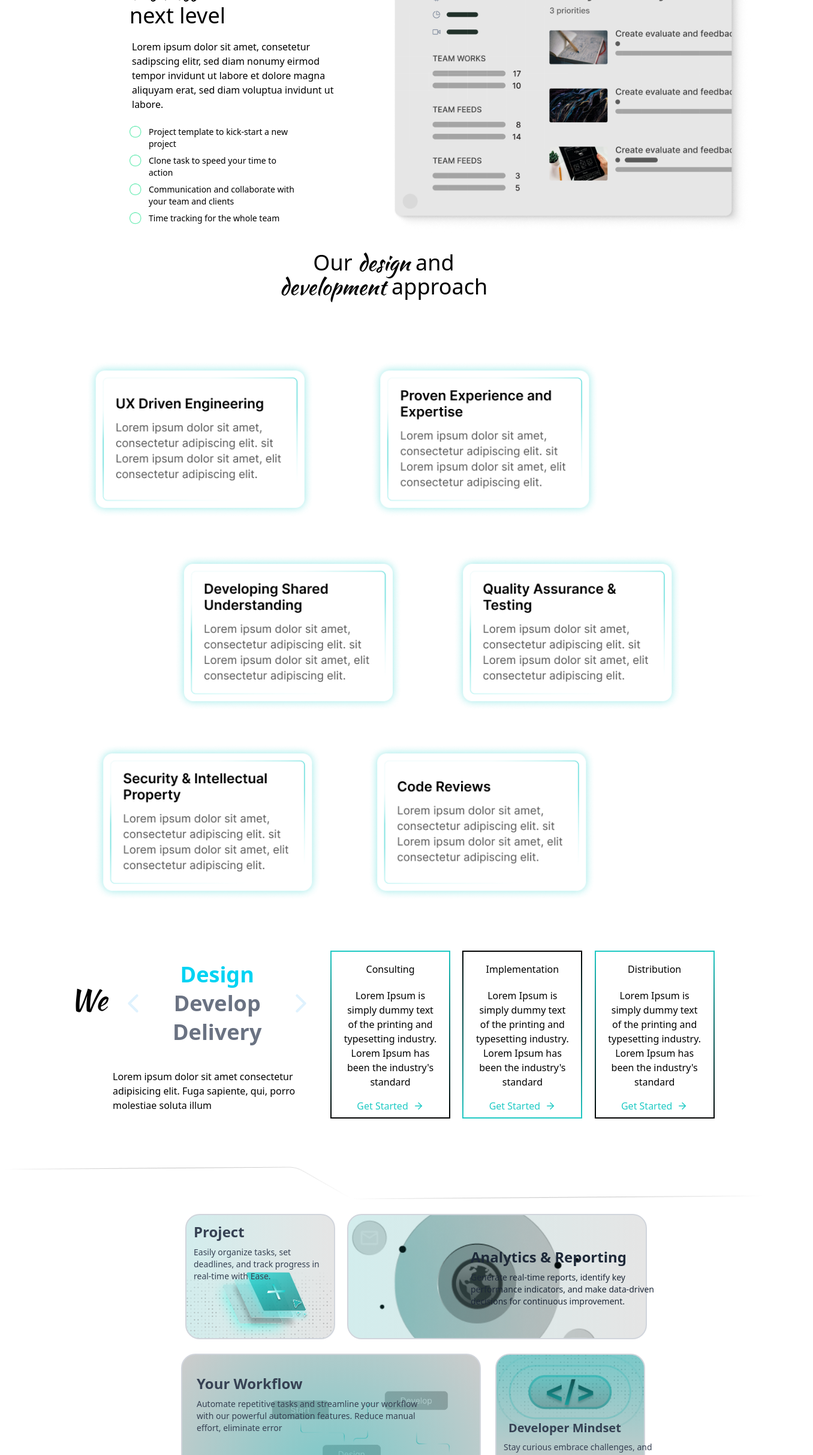
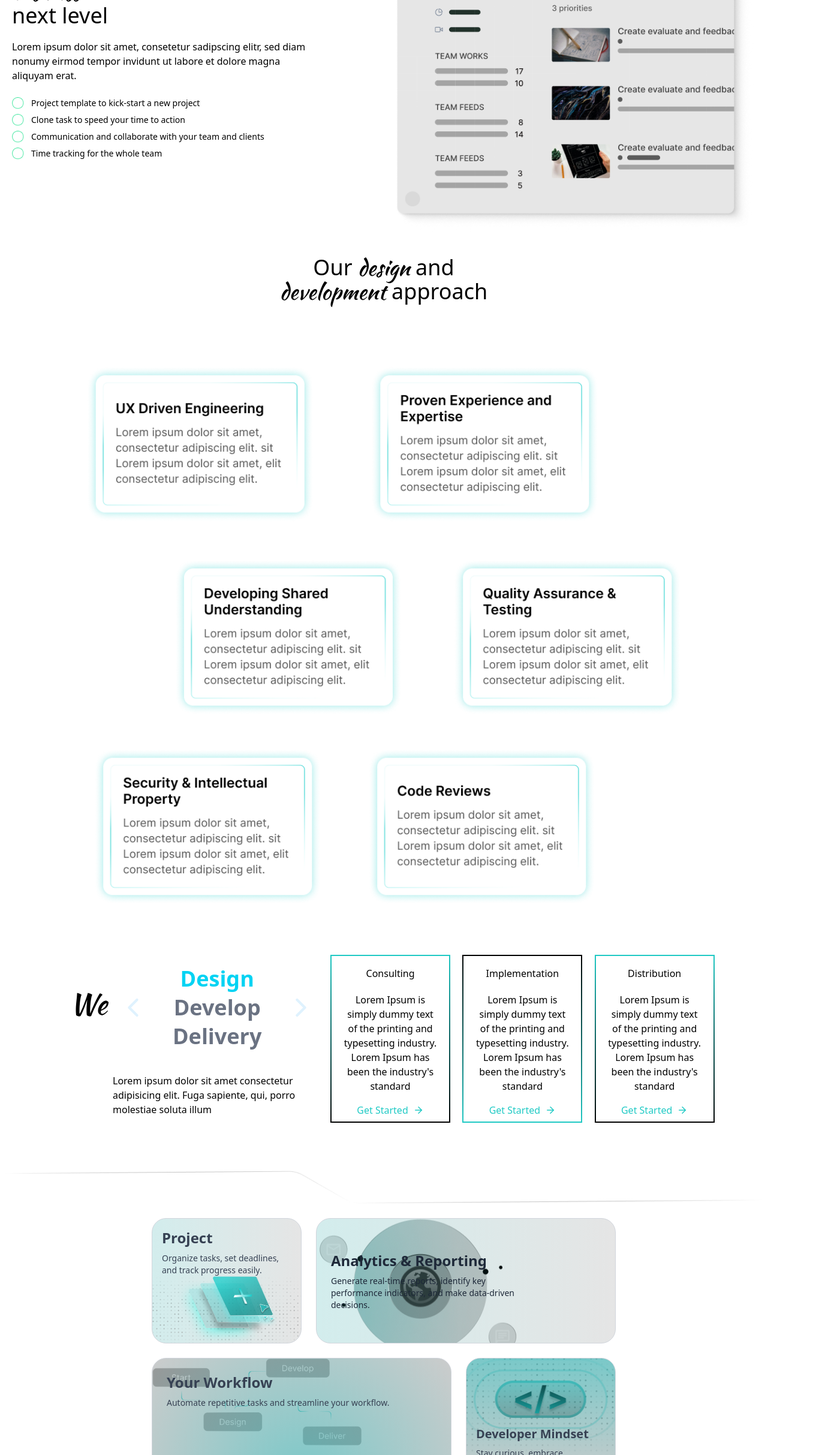
Before and after one commit to HarikaraPrashath/Ceylon_Developer_ui, a Next.js app: page / in a window 1280 px wide. Shown: the part 1583-4009 px from the top of the page at 60% size, 1356 px wide, since content can reach past the window. Built offline with nearby package versions, Linux system fonts and the light colour scheme.

Commit message:
workflow changes

```diff
--- a/app/components/Home/Worlflow.tsx
+++ b/app/components/Home/Worlflow.tsx
@@ -4,98 +4,78 @@ const Worlflow = () => {
   return (
     <div>
       {/* Desktop View */}
-      <div className="hidden lg:block max-w-[1440px] xl:ml-30 2xl:ml-10">
-        <div className="flex flex-row-reverse justify-center mt-6 ">
+      <div className="hidden lg:block">
+        {/* ROW 1 */}
+        <div className="flex flex-row-reverse justify-center mt-6 max-w-[1280px] mx-auto gap-6">
           <div
-            className="
-              relative border-gray-300 dark:border-gray-800 border-2 mx-5 rounded-3xl
-              flex flex-col justify-center items-start p-6 text-white
+            className="relative border border-gray-300 dark:border-gray-800 rounded-3xl
+            flex flex-col justify-center p-6
             bg-no-repeat bg-left
             bg-[linear-gradient(to_right,rgba(33,164,164,0.2),rgba(0,0,0,0.1)),url('/Images/Group%20669-light.png')]
-              dark:bg-[linear-gradient(to_right,rgba(33,164,164,0.35),rgba(0,0,0,0.5)),url('/Images/Group%20669.png')]
-            "
-            style={{
-              backgroundSize: "100%",
-              height: "209px",
-              width: "500px",
-            }}
+            dark:bg-[linear-gradient(to_right,rgba(33,164,164,0.35),rgba(0,0,0,0.5)),url('/Images/Group%20669.png')]"
+            style={{ height: "209px", width: "500px" }}
           >
-            <div className="w-60 flex flex-col -mt-40 md:w-80 ml-45 lg:mt-1">
-              <h1 className="font-bold text-2xl dark:text-gray-400 text-gray-800">Analytics & Reporting</h1>
-              <p className="mt-2 max-w-md text-sm  dark:text-gray-400 text-gray-800">
+            <div className="max-w-[320px]">
+              <h1 className="font-bold text-2xl text-gray-800 dark:text-gray-400">
+                Analytics & Reporting
+              </h1>
+              <p className="mt-2 text-sm text-gray-800 dark:text-gray-400">
                 Generate real-time reports, identify key performance indicators,
-                and make data-driven decisions for continuous improvement.
+                and make data-driven decisions.
               </p>
             </div>
           </div>
 
           <div
-            className="
-              dark:border-gray-800 border-gray-300 border-2 w-80 rounded-3xl ml-2 text-white
+            className="border border-gray-300 dark:border-gray-800 rounded-3xl
             bg-no-repeat bg-bottom
             bg-[url('/Images/Group%20681.png'),url('/Images/Mask%20group.png'),linear-gradient(to_right,rgba(33,164,164,0.2),rgba(0,0,0,0.1))]
-              dark:bg-[url('/Images/Group%20681.png'),url('/Images/Mask%20group.png')]
-            "
-            style={{
-              backgroundSize: "70%,100%,100%",
-              height: "209px",
-              width:"250px"
-            }}
+            dark:bg-[url('/Images/Group%20681.png'),url('/Images/Mask%20group.png')]"
+            style={{ height: "209px", width: "250px", backgroundSize: "70%,100%,100%" }}
           >
-            <div className="w-35 sm:w-60 p-3 flex flex-col">
-              <h1 className="font-bold text-2xl dark:text-gray-400 text-gray-700">Project</h1>
-              <p className="mt-2 max-w-md text-sm dark:text-gray-400 text-gray-700">
-                Easily organize tasks, set deadlines, and track progress in
-                real-time with Ease.
+            <div className="p-4">
+              <h1 className="font-bold text-2xl text-gray-700 dark:text-gray-400">
+                Project
+              </h1>
+              <p className="mt-2 text-sm text-gray-700 dark:text-gray-400">
+                Organize tasks, set deadlines, and track progress easily.
               </p>
             </div>
           </div>
         </div>
 
-        <div className="flex flex-row-reverse mt-6 gap-6 -lg:px-10 xl:-mr-20 2xl:mr-15 ">
+        {/* ROW 2 */}
+        <div className="flex flex-row-reverse justify-center mt-6 max-w-[1280px] mx-auto gap-6">
           <div
-            className="
-              relative  border-gray-300  dark:border-gray-800 border-2 w-80 rounded-3xl mr-70 text-white
+            className="border border-gray-300 dark:border-gray-800 rounded-3xl
             bg-no-repeat bg-top
             bg-[linear-gradient(to_bottom,rgba(33,164,164,0.6),rgba(0,0,0,0.2)),url('/Images/Group%20679.png'),url('/Images/Mask%20group1.png')]
-              dark:bg-[linear-gradient(to_bottom,rgba(33,164,164,0.35),rgba(0,0,0,0.5)),url('/Images/Group%20679.png'),url('/Images/Mask%20group1.png')]
-            "
-            style={{
-              backgroundSize: "100%,100%",
-              height: "209px",
-              width:"250px"
-            }}
+            dark:bg-[linear-gradient(to_bottom,rgba(33,164,164,0.35),rgba(0,0,0,0.5)),url('/Images/Group%20679.png'),url('/Images/Mask%20group1.png')]"
+            style={{ height: "209px", width: "250px" }}
           >
-            <div className="w-70 p-3 flex flex-col mt-32 lg:-mt-1">
-              <h1 className="font-bold text-2xl dark:text-gray-400 text-gray-700 px-2 xl:pt-25 xl:text-xl">Developer Mindset</h1>
-              <p className="mt-2 max-w-md text-sm dark:text-gray-400 text-gray-700">
-                Stay curious embrace challenges, and keep learning to grow as a
-                developer
+            <div className="p-4 mt-24">
+              <h1 className="font-bold text-xl text-gray-700 dark:text-gray-400">
+                Developer Mindset
+              </h1>
+              <p className="mt-2 text-sm text-gray-700 dark:text-gray-400">
+                Stay curious, embrace challenges, and keep learning.
               </p>
             </div>
           </div>
 
           <div
-            className="
-              relative w-140 border-gray-300 dark:border-gray-800 border-2 rounded-3xl
-              flex flex-col justify-center mb-7 items-start p-6 text-white
+            className="border border-gray-300 dark:border-gray-800 rounded-3xl
             bg-no-repeat
             bg-[radial-gradient(circle_at_bottom,rgba(33,164,164,0.6),rgba(0,0,0,0.2)),url('/Images/Group%20212.png')]
-              dark:bg-[radial-gradient(circle_at_bottom,rgba(33,164,164,0.35),rgba(0,0,0,0.5)),url('/Images/Group%20212.png')]
-            "
-            style={{
-              backgroundPosition: "bottom,right bottom",
-              backgroundSize: "100%,70%",
-              height: "209px",
-              width:"500px"
-            }}
+            dark:bg-[radial-gradient(circle_at_bottom,rgba(33,164,164,0.35),rgba(0,0,0,0.5)),url('/Images/Group%20212.png')]"
+            style={{ height: "209px", width: "500px", backgroundSize: "100%,70%" }}
           >
-            <div className="w-100 flex flex-col -mt-40 lg:pt-30">
-              <h1 className="text-2xl font-bold dark:text-gray-400 text-gray-700">Your Workflow</h1>
-              <p className="mt-2 max-w-md text-sm dark:text-gray-400 text-gray-700">
-                Automate repetitive tasks and streamline your workflow with our
-                powerful automation features. Reduce manual effort, eliminate
-                error
+            <div className="p-6">
+              <h1 className="font-bold text-2xl text-gray-700 dark:text-gray-400">
+                Your Workflow
+              </h1>
+              <p className="mt-2 text-sm text-gray-700 dark:text-gray-400">
+                Automate repetitive tasks and streamline your workflow.
               </p>
             </div>
           </div>
--- a/app/page.tsx
+++ b/app/page.tsx
@@ -83,7 +83,7 @@ const page = () => {
 
         {/* Activities */}
 
-        <div className="mx-3 2xl:mx-30 max-w-[1440px] relative mt-10  2xl:ml-40">
+        <div className="relative mt-10 mx-auto max-w-[1536px] px-4 2xl:px-12">
           <Image
             src="/Images/Vector.png"
             alt="vector"
@@ -91,48 +91,60 @@ const page = () => {
             height={1000}
             className="absolute top-0 right-0 z-30 opacity-90 pointer-events-none hidden md:block"
           />
-          <div className="lg:flex lg:flex-row xl:ml-40 ">
-            <div className="lg:-ml-10 lg:w-110">
-              <div className="text-center lg:text-start text-3xl w-86 mx-2 xl:text-4xl lg:text-3xl sm:text-3xl lg:w-80 lg:ml-20  2xl:ml-1 sm:w-90 sm:mx-auto xl:w-70">
-                <h1 className="">
-                  To upscale your</h1>
-                 <span className="[font-family:var(--font-kaushan)] pr-3">business</span>
-                  to the next level
+
+          <div className="lg:flex lg:flex-row max-w-[1280px] mx-auto 2xl:mx-30">
+            {/* left content */}
+            <div className="lg:w-1/2">
+              <div className="text-center lg:text-start text-3xl sm:text-3xl xl:text-4xl max-w-[290px] mx-auto lg:mx-0 ">
+                <h1>To upscale your</h1>
+                <span className="[font-family:var(--font-kaushan)] pr-3">business</span>
+                to the next level
               </div>
 
-              <div className=" sm:mx-20 max-w-[1440px] 2xl:mx-0 ">
-                <p className="text-center my-5 md:w-150 md:mx-auto lg:text-start lg:w-90 lg:ml-1 sm:text-start lg:text-md">
+              <div className="mt-5 max-w-[520px] mx-auto lg:mx-0">
+                <p className="text-center lg:text-start my-5">
                   Lorem ipsum dolor sit amet, consetetur sadipscing elitr, sed
                   diam nonumy eirmod tempor invidunt ut labore et dolore magna
-                  aliquyam erat, sed diam voluptua invidunt ut labore.
+                  aliquyam erat.
                 </p>
 
-                <p className="flex text-sm lg:text-md gap-3 py-1">
-                  <Image src="/Images/TikButton.png" alt="Tick icon" width={20} height={20} className="w-5 h-5 dark:text-black" />
-                  Project template to kick-start a new project
-                </p>
-
-                <p className="flex text-sm gap-3 py-1 lg:text-md">
-                  <Image src="/Images/TikButton.png" alt="Tick icon" width={20} height={20} className="w-5 h-5" />
-                  Clone task to speed your time to action
-                </p>
-
-                <p className="flex text-sm gap-3 py-1">
-                  <Image src="/Images/TikButton.png" alt="Tick icon" width={20} height={20} className="w-5 h-5" />
-                  Communication and collaborate with your team and clients
-                </p>
-
-                <p className="flex text-sm gap-3 py-1">
-                  <Image src="/Images/TikButton.png" alt="Tick icon" width={20} height={20} className="w-5 h-5" />
-                  Time tracking for the whole team
-                </p>
+                {[
+                  "Project template to kick-start a new project",
+                  "Clone task to speed your time to action",
+                  "Communication and collaborate with your team and clients",
+                  "Time tracking for the whole team",
+                ].map((text, i) => (
+                  <p key={i} className="flex text-sm lg:text-md gap-3 py-1">
+                    <Image
+                      src="/Images/TikButton.png"
+                      alt="Tick icon"
+                      width={20}
+                      height={20}
+                      className="w-5 h-5"
+                    />
+                    {text}
+                  </p>
+                ))}
               </div>
             </div>
 
-            <div className="lg:w-120 max-w-[1280px] ">
-              <div className="mt-5 w-100 h-100 sm:w-120 sm:mx-25 md:w-170 lg:w-150 md:mx-20  lg:mt-1 ">
-                <Image src="/Images/Activities.svg" alt="Activities" width={800} height={600} className="hidden dark:block " />
-                <Image src="/Images/DarkMode-action-section.png" alt="Activities" width={800} height={600} className="block dark:hidden" />
+            {/* right content */}
+            <div className="lg:w-1/2 flex justify-center lg:justify-end mt-6 lg:mt-0">
+              <div className="max-w-[600px]">
+                <Image
+                  src="/Images/Activities.svg"
+                  alt="Activities"
+                  width={800}
+                  height={600}
+                  className="hidden dark:block"
+                />
+                <Image
+                  src="/Images/DarkMode-action-section.png"
+                  alt="Activities"
+                  width={800}
+                  height={600}
+                  className="block dark:hidden"
+                />
               </div>
             </div>
           </div>
```
Lines whose indentation alone changed are shown as unchanged.
